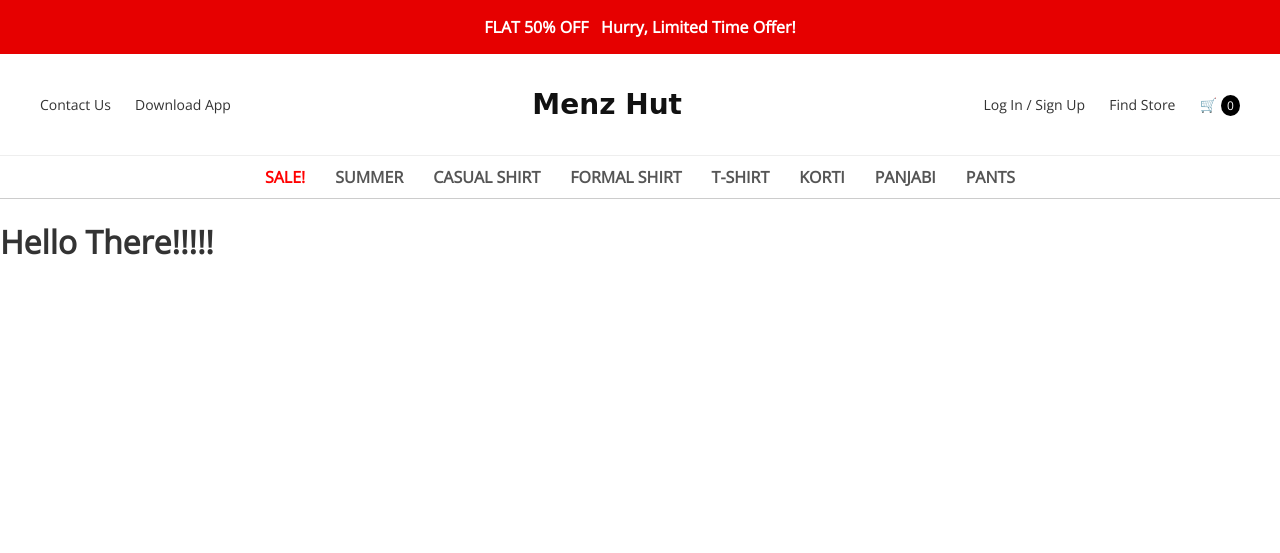
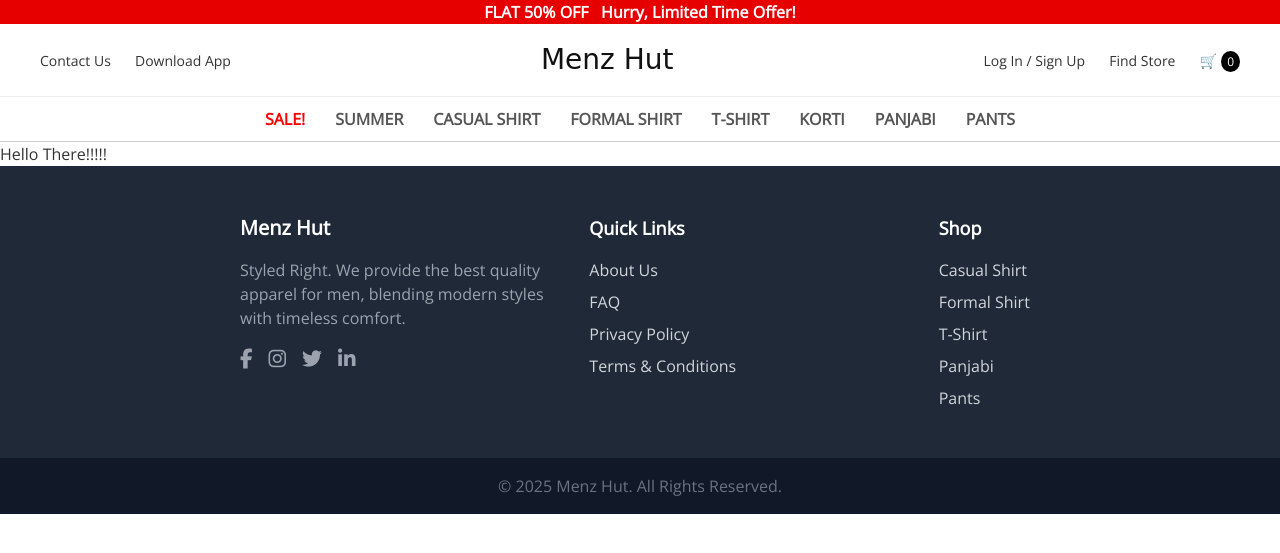
Before and after one commit to Ekhtiarhossain1/Menz_Hut-A-Django-Project, a Django app: page /about/ in a window 1280 px wide. Shown: the top 553 px of the page. Run offline with Django 5.2, Linux system fonts and the light colour scheme; some libraries are stand-ins or nearby versions.

Commit message:
Footer added

```diff
--- a/shop/templates/base.html
+++ b/shop/templates/base.html
@@ -5,9 +5,23 @@
     <meta charset="UTF-8">
     <meta name="viewport" content="width=device-width, initial-scale=1.0">
     <title>{% block title %}Menz Hut{% endblock %}</title>
+
+    <!-------------------- CSS for Nav-bar --------------->
     <link rel="stylesheet" href="{% static 'css/base.css' %}">
     <link rel="preconnect" href="https://fonts.googleapis.com">
     <link href="https://fonts.googleapis.com/css2?family=Open+Sans&display=swap" rel="stylesheet">
+
+    <!------------- CSS for Footer ----------->
+    <script src="https://cdn.tailwindcss.com"></script>
+
+    <!-- Google Fonts: Inter -->
+    <link rel="preconnect" href="https://fonts.googleapis.com">
+    <link rel="preconnect" href="https://fonts.gstatic.com" crossorigin>
+    <link href="https://fonts.googleapis.com/css2?family=Inter:wght@400;500;600;700&display=swap" rel="stylesheet">
+
+    <!-- Font Awesome for social icons -->
+    <link rel="stylesheet" href="https://cdnjs.cloudflare.com/ajax/libs/font-awesome/6.5.1/css/all.min.css">
+
     {% block css %} {% endblock %}
 
 </head>
@@ -52,5 +66,63 @@
     {% block content %}{% endblock %}
 
     {% block script %}{% endblock %}
+
+    <!-- ================== FOOTER START ================== -->
+    <footer class="bg-gray-800 text-gray-300">
+        <div class="container mx-auto px-6 pl-60 py-12">
+
+            <!-- Footer Grid -->
+            <div class="grid grid-cols-1 md:grid-cols-3 gap-8">
+
+                <!-- Column 1: About the Brand -->
+                <div class="col-span-1">
+                    <h3 class="text-xl font-bold text-white mb-4">Menz Hut</h3>
+                    <p class="text-gray-400 mb-4">
+                        Styled Right. We provide the best quality apparel for men, blending modern styles with timeless comfort.
+                    </p>
+                    <!-- Social Media Icons -->
+                    <div class="flex space-x-4">
+                        <a href="#" class="text-gray-400 hover:text-white transition-colors"><i class="fab fa-facebook-f fa-lg"></i></a>
+                        <a href="#" class="text-gray-400 hover:text-white transition-colors"><i class="fab fa-instagram fa-lg"></i></a>
+                        <a href="#" class="text-gray-400 hover:text-white transition-colors"><i class="fab fa-twitter fa-lg"></i></a>
+                        <a href="#" class="text-gray-400 hover:text-white transition-colors"><i class="fab fa-linkedin-in fa-lg"></i></a>
+                    </div>
+                </div>
+
+                <!-- Column 2: Quick Links -->
+                <div class="col-span-1">
+                    <h4 class="text-lg font-semibold text-white mb-4">Quick Links</h4>
+                    <ul class="space-y-2">
+                        <li><a href="#" class="hover:text-white transition-colors">About Us</a></li>
+                        <li><a href="#" class="hover:text-white transition-colors">FAQ</a></li>
+                        <li><a href="#" class="hover:text-white transition-colors">Privacy Policy</a></li>
+                        <li><a href="#" class="hover:text-white transition-colors">Terms & Conditions</a></li>
+                    </ul>
+                </div>
+
+                <!-- Column 3: Shop Categories -->
+                <div class="col-span-1">
+                    <h4 class="text-lg font-semibold text-white mb-4">Shop</h4>
+                    <ul class="space-y-2">
+                        <li><a href="#" class="hover:text-white transition-colors">Casual Shirt</a></li>
+                        <li><a href="#" class="hover:text-white transition-colors">Formal Shirt</a></li>
+                        <li><a href="#" class="hover:text-white transition-colors">T-Shirt</a></li>
+                        <li><a href="#" class="hover:text-white transition-colors">Panjabi</a></li>
+                        <li><a href="#" class="hover:text-white transition-colors">Pants</a></li>
+                    </ul>
+                </div>
+
+            </div>
+        </div>
+
+        <!-- Footer Bottom Bar -->
+        <div class="bg-gray-900 py-4">
+            <div class="container mx-auto px-6 text-center text-gray-500">
+                <p>&copy; 2025 Menz Hut. All Rights Reserved.</p>
+            </div>
+        </div>
+    </footer>
+    <!-- ================== FOOTER END ================== -->
+
 </body>
 </html>
--- a/shop/views.py
+++ b/shop/views.py
@@ -27,7 +27,6 @@ def product_detail(request, product_id):
     product = get_object_or_404(Product, pk=product_id)
     return render(request, 'product_detail.html', {'product': product})
 
-
 def category_view(request, category_name):
     category = get_object_or_404(Category, name__iexact=category_name)
     products = Product.objects.filter(category=category)
```
